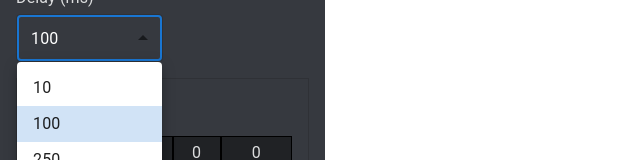
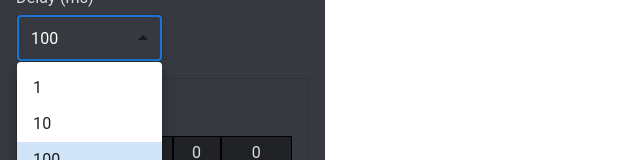
Before and after one commit to AnthonyQY/NeoLC3, a React (Vite) app: page / in a window 1280 px wide. Both pictures are taken after a click on the element "100". Shown: the part 140-300 px from the top of the page, without its empty margins (0-640 px from the left). Built offline with nearby package versions, Linux system fonts and the light colour scheme.

Commit message:
Added 1ms delay option

```diff
--- a/src/components/ControlPanel.tsx
+++ b/src/components/ControlPanel.tsx
@@ -60,6 +60,7 @@ export default function ControlPanel() {
             height: "3rem",
           }}
         >
+          <MenuItem value={1}>1</MenuItem>
           <MenuItem value={10}>10</MenuItem>
           <MenuItem value={100}>100</MenuItem>
           <MenuItem value={250}>250</MenuItem>
```
